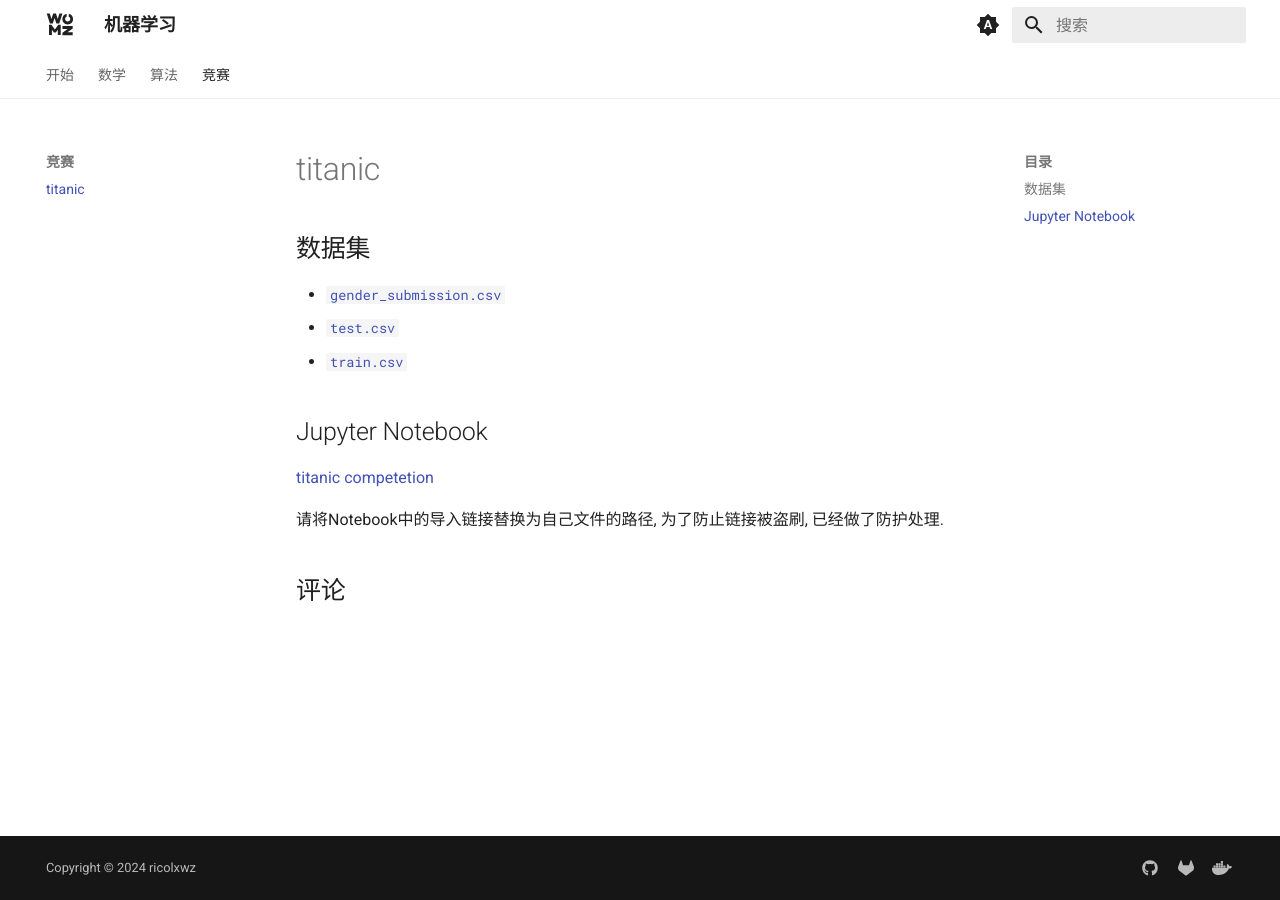
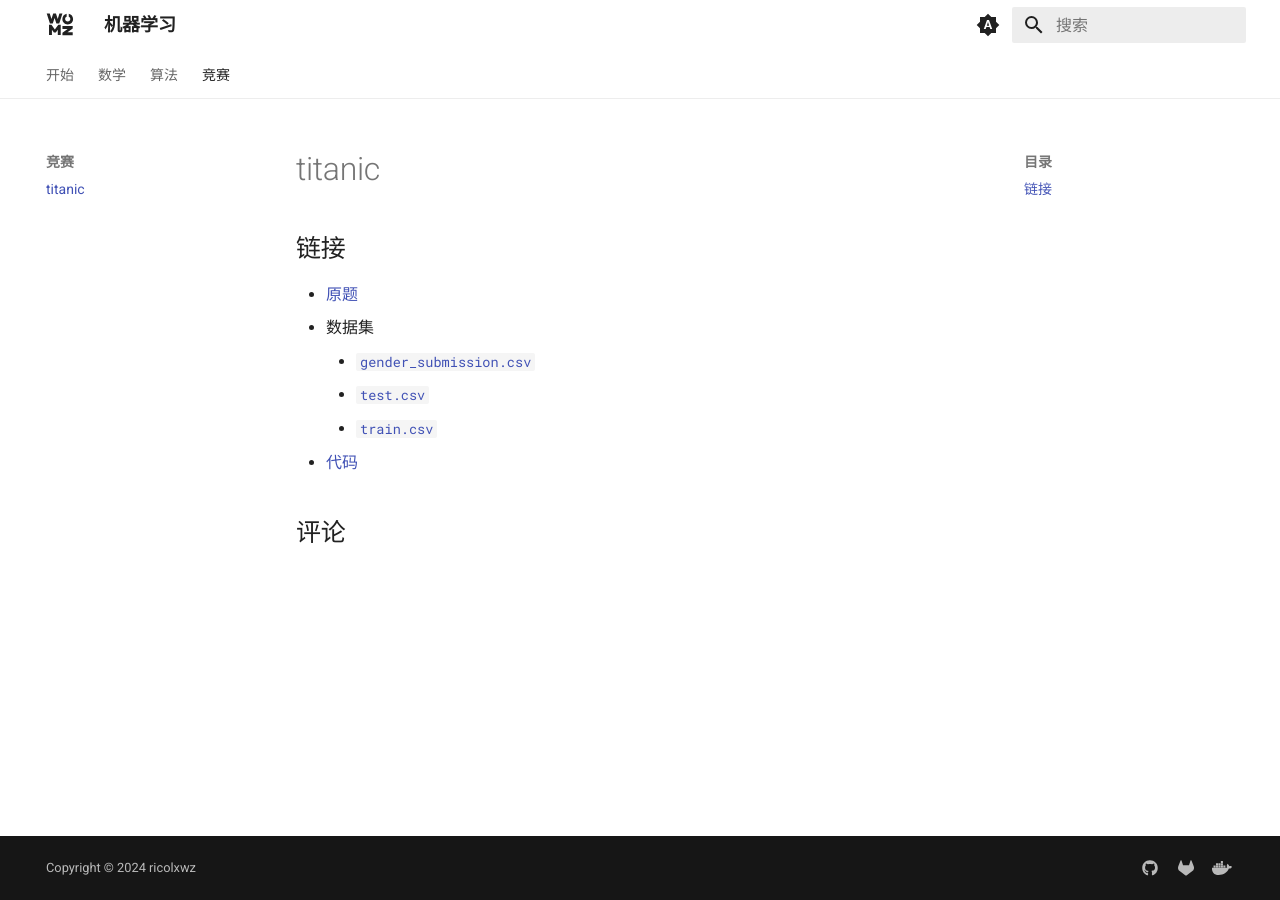
Before and after one commit to sigmax01/ml, an MkDocs documentation site: the page built from docs/竞赛/titanic.md, in a window 1280 px wide. Built offline with MkDocs 1.6.1 and Material for MkDocs 9.7.7, drawn with Linux system fonts in a browser that asks for light colours; comment, search, counter and statistics services are not loaded.

Commit message:
docs: Update Titanic documentation with corrected URLs and additional learning resources

```diff
--- a/docs/竞赛/titanic.md
+++ b/docs/竞赛/titanic.md
@@ -3,14 +3,11 @@ title: titanic
 comments: true
 ---
 
-## 数据集
+## 链接
 
-- [`gender_submission.csv`](https://share.ricolxwz.io/machine-learning/dataset/kaggle/titanic/gender_submission.csv)
-- [`test.csv`](https://share.ricolxwz.io/machine-learning/dataset/kaggle/titanic/test.csv)
-- [`train.csv`](https://share.ricolxwz.io/machine-learning/dataset/kaggle/titanic/train.csv)
-
-## Jupyter Notebook
-
-[titanic competetion](https://colab.research.google.com/drive/1Ofh4d-ss4vgG1-_ZvTgx6Fm0JgqDNShk?usp=sharing)
-
-请将Notebook中的导入链接替换为自己文件的路径, 为了防止链接被盗刷, 已经做了防护处理.
+- [原题](https://www.kaggle.com/competitions/titanic/overview)
+- 数据集
+    - [`gender_submission.csv`](https://share.ricolxwz.io/machine-learning/dataset/kaggle/titanic/gender_submission.csv)
+    - [`test.csv`](https://share.ricolxwz.io/machine-learning/dataset/kaggle/titanic/test.csv)
+    - [`train.csv`](https://share.ricolxwz.io/machine-learning/dataset/kaggle/titanic/train.csv)
+- [代码](https://colab.research.google.com/drive/1Ofh4d-ss4vgG1-_ZvTgx6Fm0JgqDNShk?usp=sharing)
```
